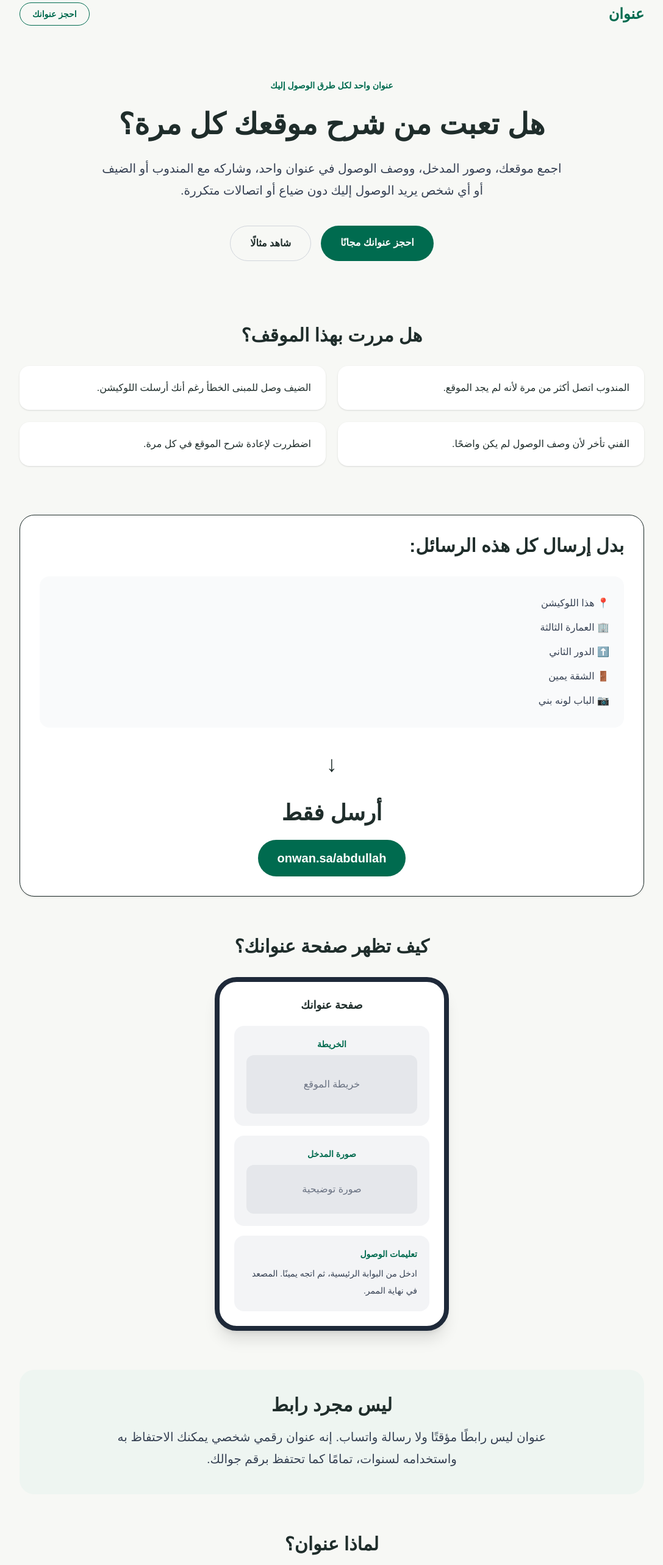
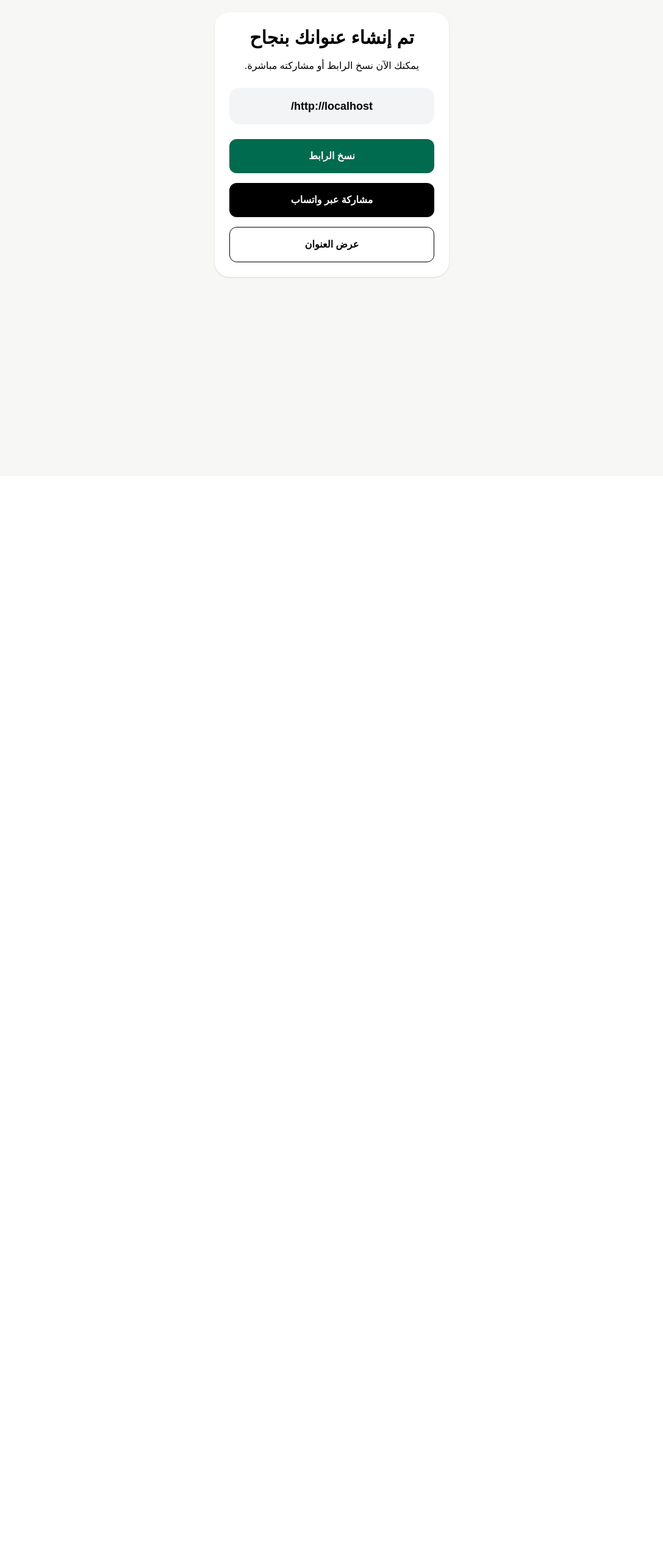
Before and after one commit to hammamghamdi/onwan, a Next.js app: page / in a window 1280 px wide. Shown: the part 20-2586 px from the top of the page at 61% size, without its empty margins (96-1183 px from the left). After the commit the page ends 800 px from the top, so only its background shows below. Built offline with nearby package versions, Linux system fonts and the light colour scheme.

Commit message:
Update home page

```diff
--- a/app/page.tsx
+++ b/app/page.tsx
@@ -1,191 +1,75 @@
+"use client";
+
 import Link from "next/link";
-export default function Home() {
+import { useSearchParams } from "next/navigation";
+import { Suspense, useState } from "react";
+
+function SuccessContent() {
+  const searchParams = useSearchParams();
+
+  const name = searchParams.get("name") || "";
+  const [copied, setCopied] = useState(false);
+
+  const addressUrl =
+    typeof window !== "undefined"
+      ? `${window.location.origin}/${name}`
+      : `/${name}`;
+
+  const copyLink = async () => {
+    await navigator.clipboard.writeText(addressUrl);
+    setCopied(true);
+  };
+
+  const whatsappText = encodeURIComponent(
+    `هذا عنواني للوصول:\n${addressUrl}`
+  );
+
   return (
-    <main dir="rtl" className="min-h-screen bg-[#f7f8f5] px-6 text-[#1f2d2b]">
-      <div className="mx-auto max-w-5xl">
-        {/* Navbar */}
-        <nav className="flex items-center justify-between py-6">
-          <div className="text-2xl font-bold text-[#006b4f]">عنوان</div>
+    <main dir="rtl" className="min-h-screen bg-[#f7f8f5] px-4 py-10 text-black">
+      <div className="mx-auto max-w-sm rounded-3xl bg-white p-6 text-center shadow-sm">
+        <h1 className="mb-4 text-3xl font-bold text-black">
+          تم إنشاء عنوانك بنجاح
+        </h1>
 
-          <button className="rounded-full border border-[#006b4f] px-5 py-2 text-sm font-semibold text-[#006b4f]">
-            احجز عنوانك
-          </button>
-        </nav>
+        <p className="mb-6 text-black">
+          يمكنك الآن نسخ الرابط أو مشاركته مباشرة.
+        </p>
 
-        {/* Hero */}
-        <section className="py-16 text-center">
-          <p className="mb-6 text-sm font-bold text-[#006b4f]">
-            عنوان واحد لكل طرق الوصول إليك
-          </p>
+        <div className="mb-6 rounded-2xl bg-gray-100 p-4 text-lg font-bold text-black break-all">
+          {addressUrl}
+        </div>
 
-          <h1 className="mb-6 text-5xl font-bold leading-tight">
-            هل تعبت من شرح موقعك كل مرة؟
-          </h1>
+        <button
+          onClick={copyLink}
+          className="mb-4 w-full rounded-xl bg-[#006b4f] py-4 font-bold text-white"
+        >
+          {copied ? "تم نسخ الرابط" : "نسخ الرابط"}
+        </button>
 
-          <p className="mx-auto mb-10 max-w-3xl text-xl leading-9 text-gray-700">
-            اجمع موقعك، وصور المدخل، ووصف الوصول في عنوان واحد، وشاركه مع
-            المندوب أو الضيف أو أي شخص يريد الوصول إليك دون ضياع أو اتصالات متكررة.
-          </p>
+        <a
+          href={`https://wa.me/?text=${whatsappText}`}
+          target="_blank"
+          rel="noopener noreferrer"
+          className="mb-4 block w-full rounded-xl bg-black py-4 font-bold text-white"
+        >
+          مشاركة عبر واتساب
+        </a>
 
-          <div className="flex flex-wrap justify-center gap-4">
-            <Link
-  href="/register"
-  className="rounded-full bg-[#006b4f] px-8 py-4 font-bold text-white"
->
-  احجز عنوانك مجانًا
-</Link>
-
-            <button className="rounded-full border border-gray-300 px-8 py-4 font-bold">
-              شاهد مثالًا
-            </button>
-          </div>
-        </section>
-
-        {/* Pain Points */}
-        <section className="py-10">
-          <h2 className="mb-8 text-center text-3xl font-bold">
-            هل مررت بهذا الموقف؟
-          </h2>
-
-          <div className="grid gap-5 md:grid-cols-2">
-            <div className="rounded-2xl bg-white p-6 shadow-sm">
-              المندوب اتصل أكثر من مرة لأنه لم يجد الموقع.
-            </div>
-
-            <div className="rounded-2xl bg-white p-6 shadow-sm">
-              الضيف وصل للمبنى الخطأ رغم أنك أرسلت اللوكيشن.
-            </div>
-
-            <div className="rounded-2xl bg-white p-6 shadow-sm">
-              الفني تأخر لأن وصف الوصول لم يكن واضحًا.
-            </div>
-
-            <div className="rounded-2xl bg-white p-6 shadow-sm">
-              اضطررت لإعادة شرح الموقع في كل مرة.
-            </div>
-          </div>
-        </section>
-
-        {/* Problem + Solution */}
-        <section className="mt-10 rounded-3xl border bg-white p-8 shadow-sm">
-          <h2 className="mb-8 text-3xl font-bold">
-            بدل إرسال كل هذه الرسائل:
-          </h2>
-
-          <div className="rounded-2xl bg-gray-50 p-6 leading-10 text-gray-700">
-            <p>📍 هذا اللوكيشن</p>
-            <p>🏢 العمارة الثالثة</p>
-            <p>⬆️ الدور الثاني</p>
-            <p>🚪 الشقة يمين</p>
-            <p>📷 الباب لونه بني</p>
-          </div>
-
-          <div className="my-10 text-center text-4xl">↓</div>
-
-          <h2 className="mb-6 text-center text-4xl font-bold">
-            أرسل فقط
-          </h2>
-
-          <div
-            dir="ltr"
-            className="mx-auto w-fit rounded-full bg-[#006b4f] px-8 py-4 text-xl font-bold text-white"
-          >
-            onwan.sa/abdullah
-          </div>
-        </section>
-
-        {/* Address Demo */}
-        <section className="py-16 text-center">
-          <h2 className="mb-8 text-3xl font-bold">
-            كيف تظهر صفحة عنوانك؟
-          </h2>
-
-          <div className="mx-auto max-w-sm rounded-[36px] border-8 border-gray-800 bg-white p-6 shadow-xl">
-            <h3 className="mb-5 text-lg font-bold">صفحة عنوانك</h3>
-
-            <div className="mb-4 rounded-2xl bg-gray-100 p-5">
-              <div className="mb-2 text-sm font-bold text-[#006b4f]">الخريطة</div>
-              <div className="flex h-24 items-center justify-center rounded-xl bg-gray-200 text-gray-500">
-                خريطة الموقع
-              </div>
-            </div>
-
-            <div className="mb-4 rounded-2xl bg-gray-100 p-5">
-              <div className="mb-2 text-sm font-bold text-[#006b4f]">
-                صورة المدخل
-              </div>
-              <div className="flex h-20 items-center justify-center rounded-xl bg-gray-200 text-gray-500">
-                صورة توضيحية
-              </div>
-            </div>
-
-            <div className="rounded-2xl bg-gray-100 p-5 text-right">
-              <div className="mb-2 text-sm font-bold text-[#006b4f]">
-                تعليمات الوصول
-              </div>
-              <p className="text-sm leading-7 text-gray-700">
-                ادخل من البوابة الرئيسية، ثم اتجه يمينًا. المصعد في نهاية الممر.
-              </p>
-            </div>
-          </div>
-        </section>
-
-        {/* Digital Asset */}
-        <section className="rounded-3xl bg-[#eef5f1] p-10 text-center">
-          <h2 className="mb-4 text-3xl font-bold">
-            ليس مجرد رابط
-          </h2>
-
-          <p className="mx-auto max-w-3xl text-xl leading-9 text-gray-700">
-            عنوان ليس رابطًا مؤقتًا ولا رسالة واتساب. إنه عنوان رقمي شخصي
-            يمكنك الاحتفاظ به واستخدامه لسنوات، تمامًا كما تحتفظ برقم جوالك.
-          </p>
-        </section>
-
-        {/* Benefits */}
-        <section className="py-16">
-          <h2 className="mb-8 text-center text-3xl font-bold">
-            لماذا عنوان؟
-          </h2>
-
-          <div className="grid gap-5 md:grid-cols-2">
-            <div className="rounded-2xl bg-white p-6 shadow-sm">
-              تقليل اتصالات المندوبين والزوار
-            </div>
-
-            <div className="rounded-2xl bg-white p-6 shadow-sm">
-              وصول أسرع وأوضح للموقع
-            </div>
-
-            <div className="rounded-2xl bg-white p-6 shadow-sm">
-              تحديث بيانات الوصول دون تغيير الرابط
-            </div>
-
-            <div className="rounded-2xl bg-white p-6 shadow-sm">
-              مشاركة أسهل عبر واتساب
-            </div>
-          </div>
-        </section>
-
-        {/* Permanent Address */}
-        <section className="mb-16 rounded-3xl bg-[#006b4f] p-10 text-center text-white">
-          <h2 className="mb-4 text-3xl font-bold">
-            عنوان ثابت يتغير من الداخل
-          </h2>
-
-          <p className="mx-auto mb-6 max-w-2xl text-lg leading-8">
-            انتقلت من بيت إلى بيت؟ غيّر بيانات الوصول فقط، وسيبقى عنوانك كما هو
-            دون الحاجة لإرسال رابط جديد لكل شخص.
-          </p>
-
-          <div
-            dir="ltr"
-            className="inline-block rounded-full bg-white px-6 py-3 font-bold text-[#006b4f]"
-          >
-            onwan.sa/abdullah
-          </div>
-        </section>
+        <Link
+          href={`/${name}`}
+          className="block w-full rounded-xl border border-black py-4 font-bold text-black"
+        >
+          عرض العنوان
+        </Link>
       </div>
     </main>
   );
 }
+
+export default function SuccessPage() {
+  return (
+    <Suspense>
+      <SuccessContent />
+    </Suspense>
+  );
+}
```
